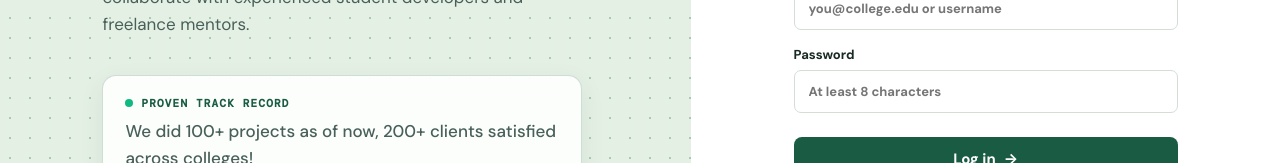
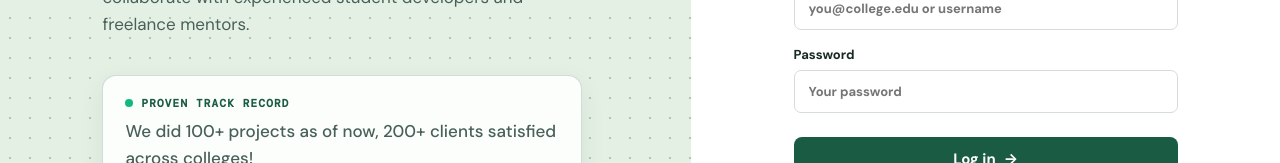
Before and after one commit to MThulasiReddy/Client_Project, a React (Vite) app in the folder frontend/: page / in a window 1280 px wide. Shown: the part 432-595 px from the top of the page. Built offline with nearby package versions, Linux system fonts and the light colour scheme; no server answers; a web font is replaced by a local one.

Commit message:
version 7.1

```diff
--- a/frontend/src/pages/AuthPage.jsx
+++ b/frontend/src/pages/AuthPage.jsx
@@ -125,9 +125,9 @@ export function AuthPage() {
               <input
                 name="password"
                 type="password"
-                minLength={8}
+                {...(mode === 'signup' ? { minLength: 8 } : {})}
                 required
-                placeholder="At least 8 characters"
+                placeholder={mode === 'signup' ? 'At least 8 characters' : 'Your password'}
                 autoComplete={mode === 'login' ? 'current-password' : 'new-password'}
               />
             </label>
```
